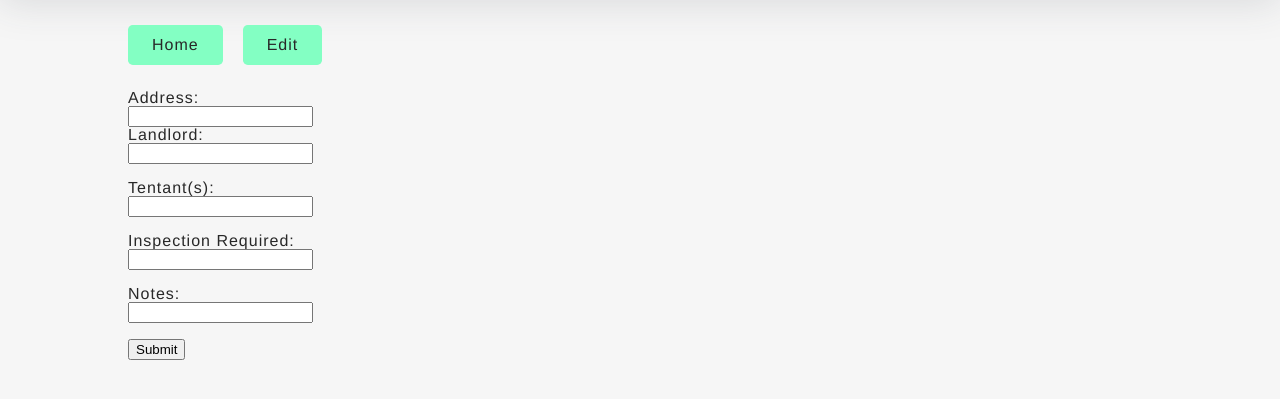
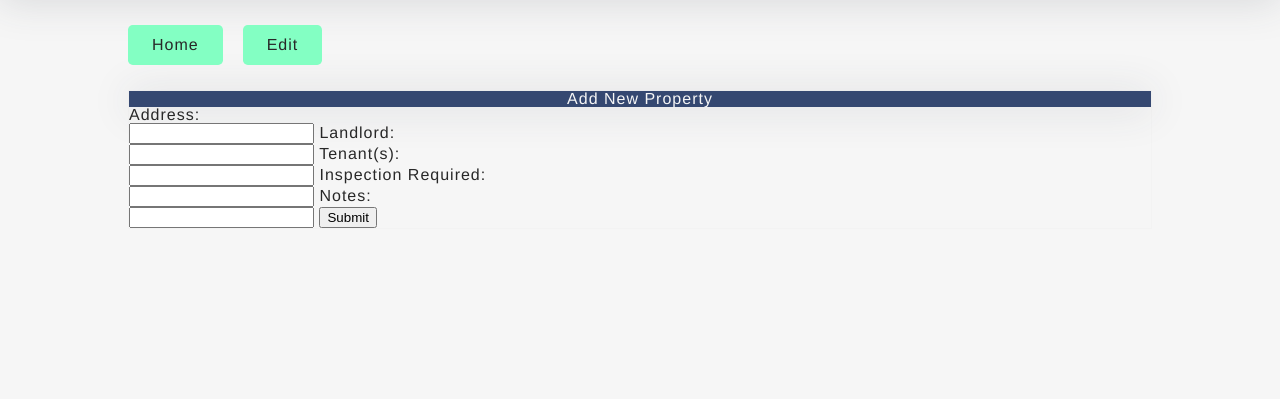
Before and after one commit to dean-jeffery/collab-dev-module, a PHP site: page /add.html in a window 1280 px wide. Shown: the part 60-459 px from the top of the page. Run offline with PHP 8.4, Linux system fonts and the light colour scheme.

Commit message:
creating add property form
- needs some tlc

```diff
--- a/add.html
+++ b/add.html
@@ -1,43 +1,57 @@
 <!DOCTYPE html>
 <html lang="en">
   <head>
-    <meta charset="UTF-8">
-    <meta http-equiv="X-UA-Compatible" content="IE=edge">
-    <meta name="viewport" content="width=device-width, initial-scale=1.0">
+    <meta charset="UTF-8" />
+    <meta http-equiv="X-UA-Compatible" content="IE=edge" />
+    <meta name="viewport" content="width=device-width, initial-scale=1.0" />
     <title>Add | Complete Property Solutions</title>
-    <link rel="stylesheet" href="reset.css">
-    <link rel="stylesheet" href="style.css">
+    <link rel="stylesheet" href="reset.css" />
+    <link rel="stylesheet" href="style.css" />
   </head>
   <body>
     <!-- HEADER -->
     <header>
       <div class="wrapper">
         <ul>
-          <li><a href="index.html"><h1>Complete Property Solutions</h1></a></li>
+          <li>
+            <a href="index.html"><h1>Complete Property Solutions</h1></a>
+          </li>
         </ul>
       </div>
     </header>
     <!-- BODY -->
-    <div class="wrapper"> <!-- 80% content wrapper -->
+    <div class="wrapper">
+      <!-- 80% content wrapper -->
       <!-- Button row -->
       <div class="button-space">
         <a href="index.html" class="button">Home</a>
         <a href="" class="button">Edit</a>
       </div>
-      <!-- Add property form -->
-      <form action="">
-        <label for="address">Address:</label><br>
-        <input type="text" id="address" name="address" value=""><br>
-        <label for="landlord">Landlord:</label><br>
-        <input type="text" id="landlord" name="landlord" value=""><br><br>
-        <label for="tentants">Tentant(s):</label><br>
-        <input type="text" id="tentants" name="tentants" value=""><br><br>
-        <label for="inspection">Inspection Required:</label><br>
-        <input type="text" id="inspection" name="inspection" value=""><br><br>
-        <label for="notes">Notes:</label><br>
-        <input type="text" id="notes" name="notes" value=""><br><br>
-        <input type="submit" value="Submit">
-      </form>
+      <div class="form-wrapper">
+        <div class="form-heading">
+          <h2>Add New Property</h2>
+        </div>
+        <!-- Add property form -->
+        <form action="responsive-form">
+          <!-- address -->
+          <label for="address">Address:</label><br />
+          <input type="text" id="address" name="address" value="" />
+          <!-- landlord -->
+          <label for="landlord">Landlord:</label><br />
+          <input type="text" id="landlord" name="landlord" value="" />
+          <!-- tenants -->
+          <label for="tenants">Tenant(s):</label><br />
+          <input type="text" id="tenants" name="tenants" value="" />
+          <!-- inspection -->
+          <label for="inspection">Inspection Required:</label><br />
+          <input type="text" id="inspection" name="inspection" value="" />
+          <!-- notes -->
+          <label for="notes">Notes:</label><br />
+          <input type="text" id="notes" name="notes" value="" />
+          <!-- submit -->
+          <input type="submit" value="Submit" />
+        </form>
+      </div>
     </div>
   </body>
 </html>
--- a/style.css
+++ b/style.css
@@ -138,3 +138,32 @@ header {
   padding: 25px 0;
   width: 40%;
 }
+/* ////////////////////// */
+.form-wrapper {
+  border: 1px solid rgba(229, 229, 229, 0.25);
+}
+
+.form-heading {
+  background-color: #354871;
+  -webkit-box-shadow: 0 2px 40px 1px rgba(57, 63, 72, 15%);
+  -moz-box-shadow: 0 2px 40px 1px rgba(57, 63, 72, 15%);
+  box-shadow: 0 2px 40px 1px rgba(57, 63, 72, 15%);
+}
+.form-heading h2 {
+  text-align: center;
+  color: #f6f6f6;
+}
+.responsive-form {
+	display: flex;
+	flex-flow: row wrap;
+	align-items: center;
+}
+
+.responsive-form label {
+	margin: 5px 10px 5px 0;
+}
+
+.responsive-form input {
+	vertical-align: middle;
+	border: 1px solid #ebebeb;
+}
```
